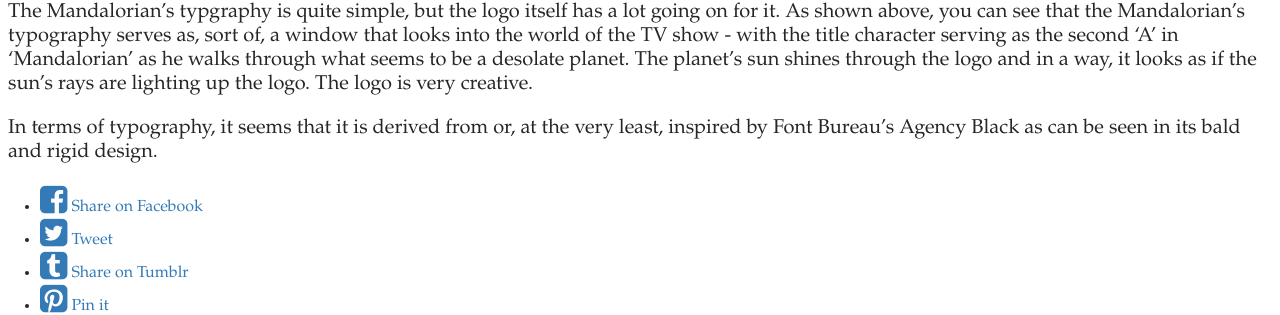
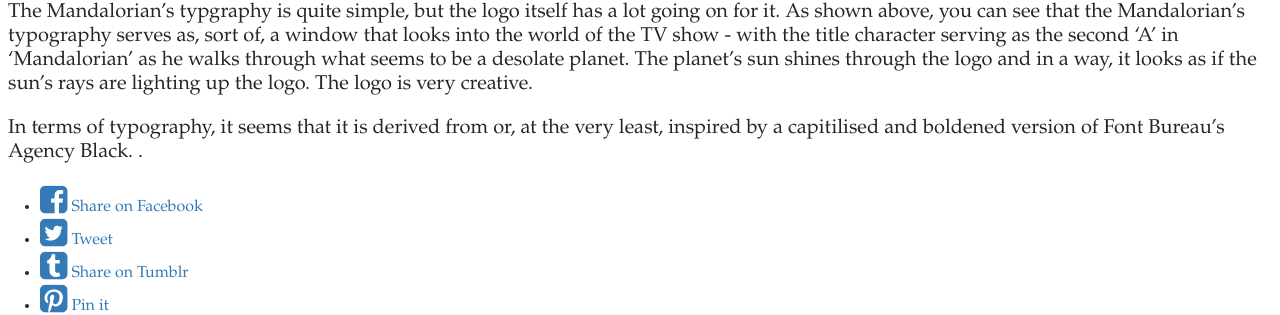
Before and after one commit to Afro1999/Typography, a Jekyll site: the page built from _posts/2020-12-01-the-baby-yoda-show.md, in a window 1280 px wide. Shown: the part 1622-1937 px from the top of the page. Built offline with Jekyll 4.4.1, drawn with Linux system fonts in a browser that asks for light colours; some web fonts are replaced.

Commit message:
Update Post “2020-12-01-the-baby-yoda-show”

```diff
--- a/_posts/2020-12-01-the-baby-yoda-show.md
+++ b/_posts/2020-12-01-the-baby-yoda-show.md
@@ -12,4 +12,4 @@
 
 The Mandalorian's typgraphy is quite simple, but the logo itself has a lot going on for it. As shown above, you can see that the Mandalorian's typography serves as, sort of, a window that looks into the world of the TV show - with the title character serving as the second 'A' in 'Mandalorian' as he walks through what seems to be a desolate planet. The planet's sun shines through the logo and in a way, it looks as if the sun's rays are lighting up the logo. The logo is very creative.
 
-In terms of typography, it seems that it is derived from or, at the very least, inspired by Font Bureau's Agency Black as can be seen in its bald and rigid design.
+In terms of typography, it seems that it is derived from or, at the very least, inspired by a capitilised and boldened version of Font Bureau's Agency Black. .
```
